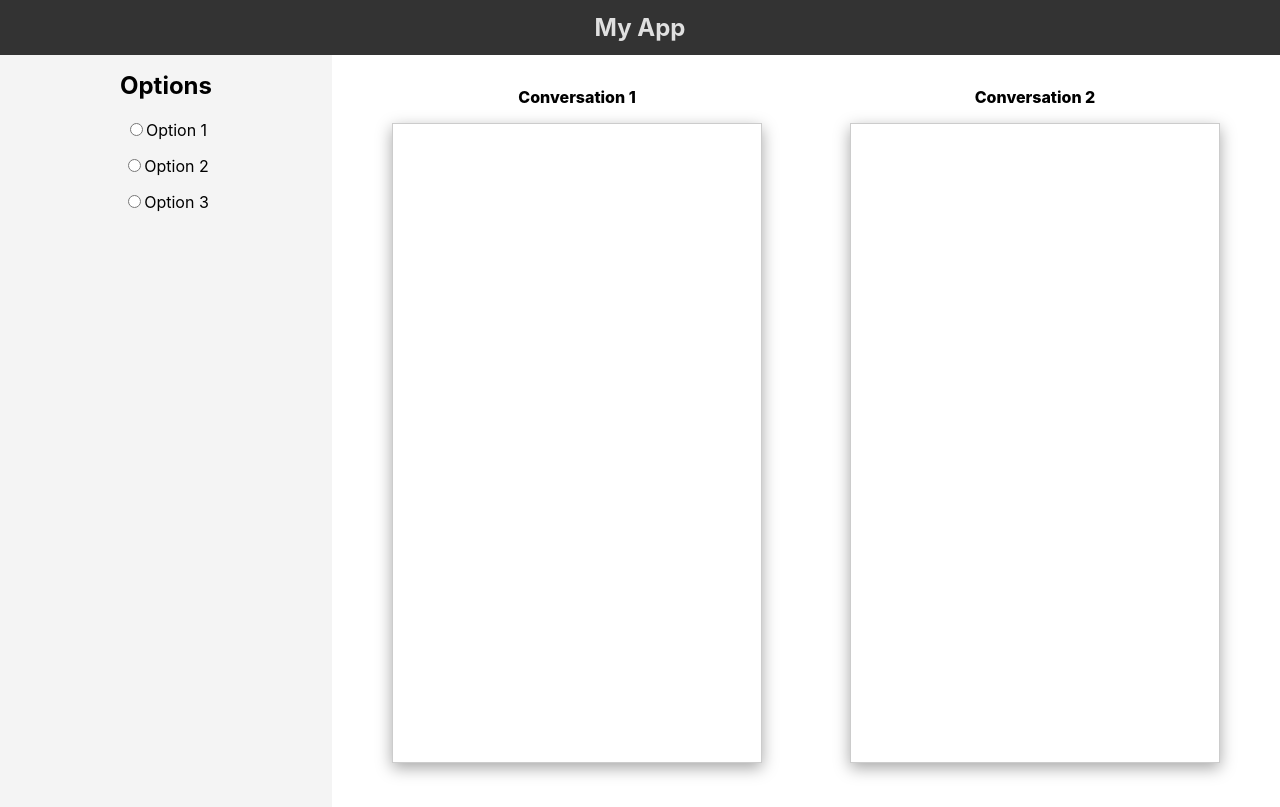
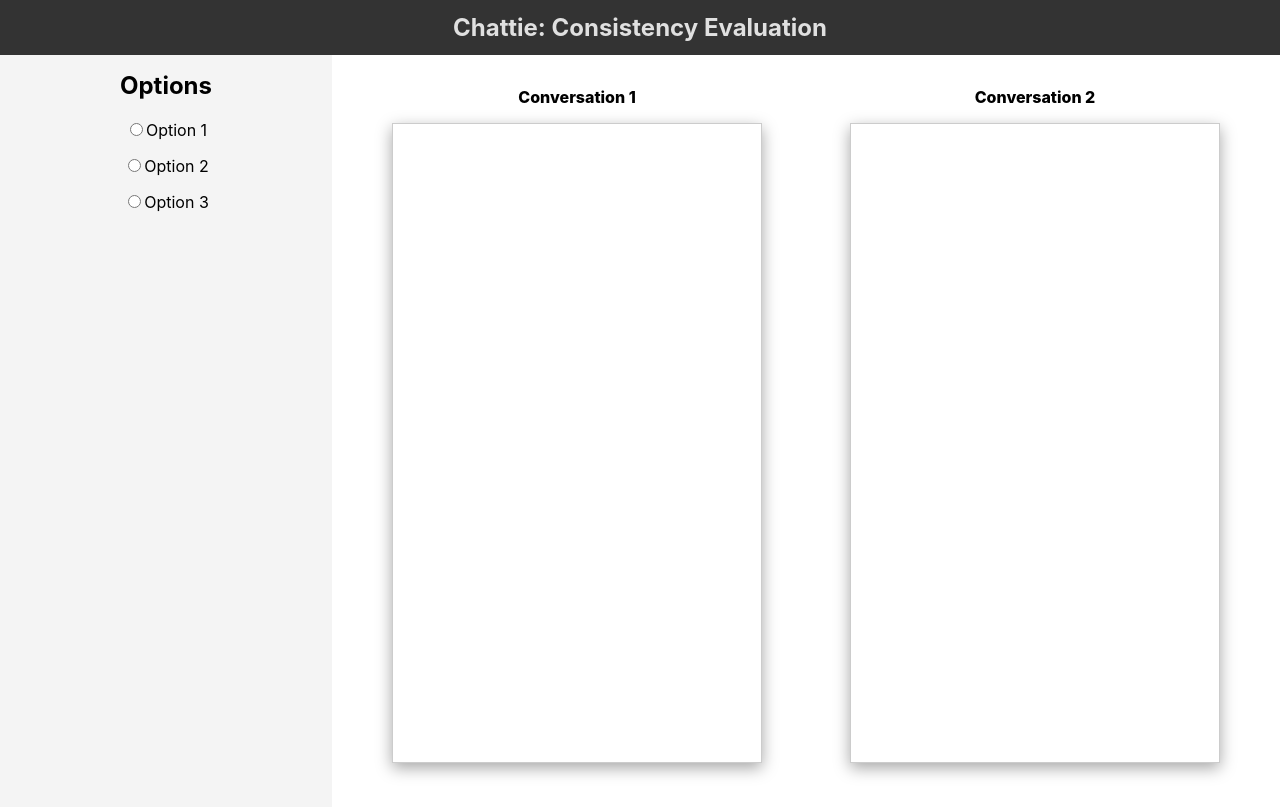
Before and after one commit to shljessie/chattie, a React (Create React App) app: page / in a window 1280 px wide. Built offline with nearby package versions, Linux system fonts and the light colour scheme.

Commit message:
add nav bar styling

```diff
--- a/src/components/NavBar.js
+++ b/src/components/NavBar.js
@@ -3,7 +3,7 @@ import React from 'react';
 function NavBar() {
   return (
     <nav className="navbar">
-      <h1>My App</h1>
+      <h1>Chattie: Consistency Evaluation</h1>
     </nav>
   );
 }
```
